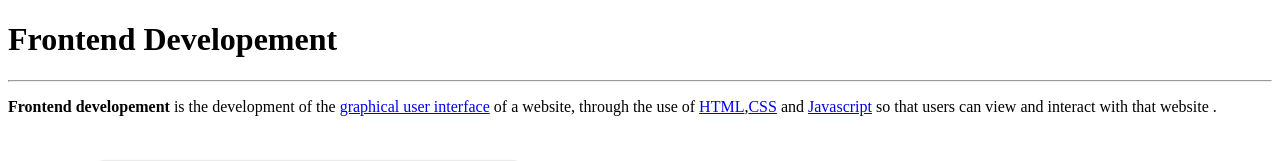
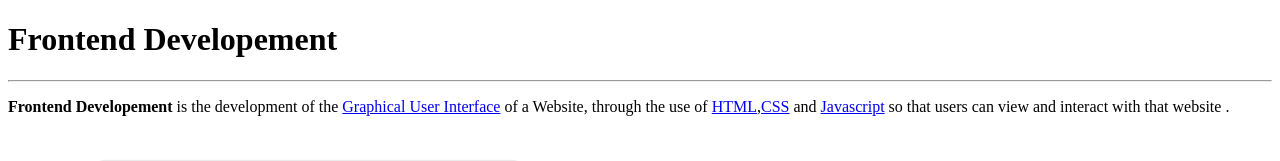
Before and after one commit to sandeepMcodeX/Html, a plain HTML site: page My First Website/index.html in a window 1280 px wide. Shown: the top 161 px of the page. Drawn offline with Linux system fonts and the light colour scheme.

Commit message:
Update index.html

```diff
--- a/My First Website/index.html
+++ b/My First Website/index.html
@@ -10,8 +10,8 @@
     <h1>Frontend Developement</h1>
     <hr />
     <p>
-      <b>Frontend developement</b> is the development of the
-      <a href="http://"> graphical user interface</a> of a website, through the
+      <b>Frontend Developement</b> is the development of the
+      <a href="http://"> Graphical User Interface</a> of a Website, through the
       use of <a href="http://">HTML</a>,<a href="http://">CSS</a> and
       <a href="http://">Javascript</a> so that users can view and interact with
       that website .
```
